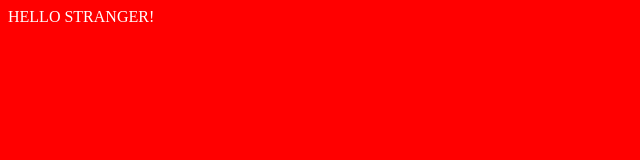
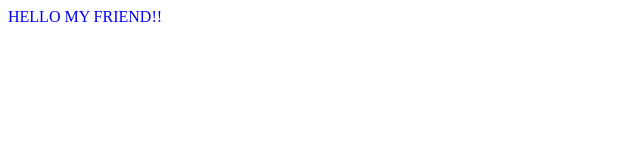
Before and after one commit to martinmoscovich/gh_test, a plain HTML site: page staging/index.html in a window 1280 px wide. Shown: the whole page, without its empty margins (0-640 px from the left). Drawn offline with Linux system fonts and the light colour scheme.

Commit message:
deploy: 1a36fec4cb29cf37ac582dbcb8aa97e7b8cd9234

```diff
--- a/staging/index.html
+++ b/staging/index.html
@@ -1,5 +1,5 @@
 <html>
-  <body style="background-color: red;">
-    <p style="color: white">HELLO STRANGER!</p>
+  <body>
+    <p style="color: blue">HELLO MY FRIEND!!</p>
   </body>
 </html>
```
